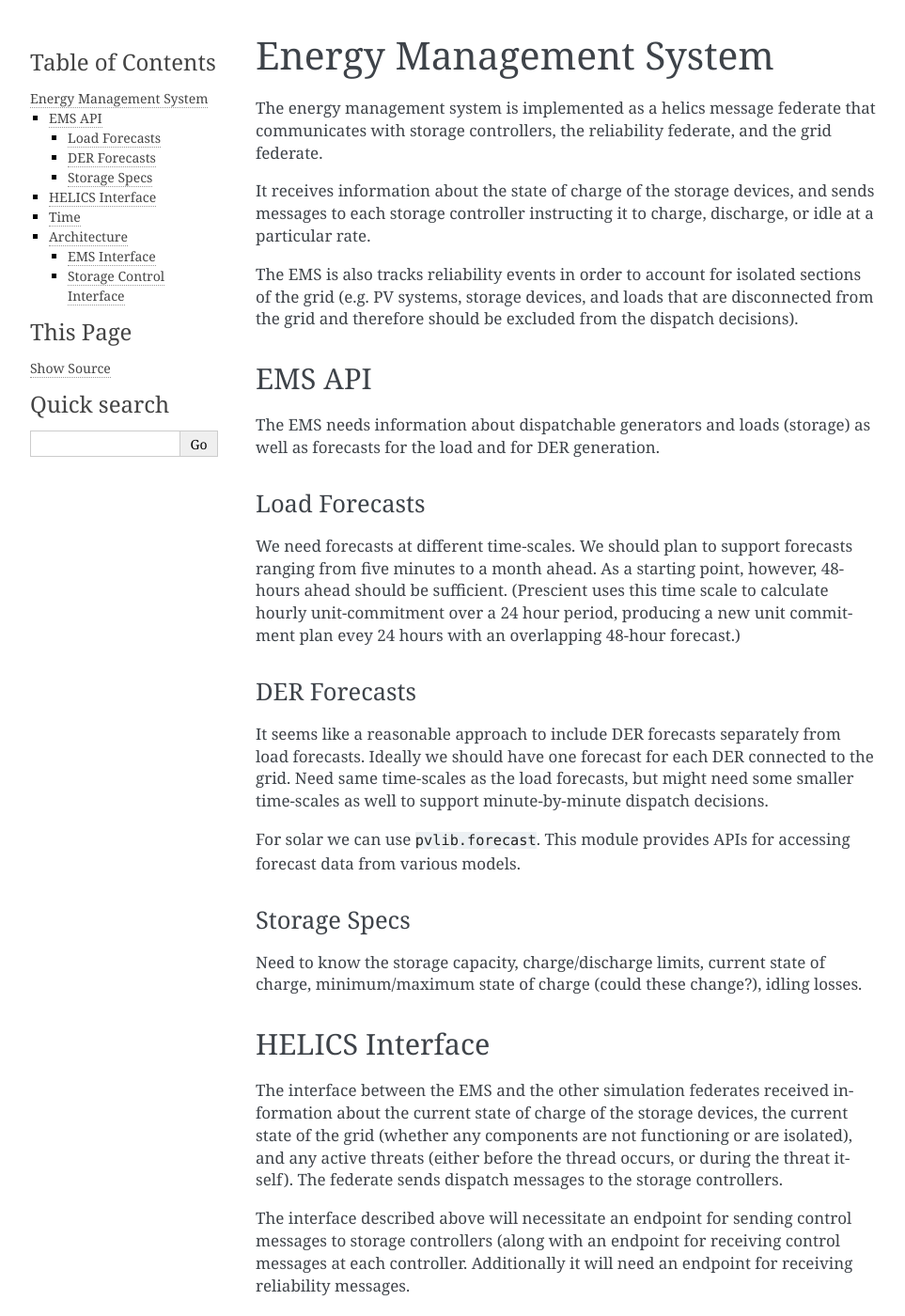
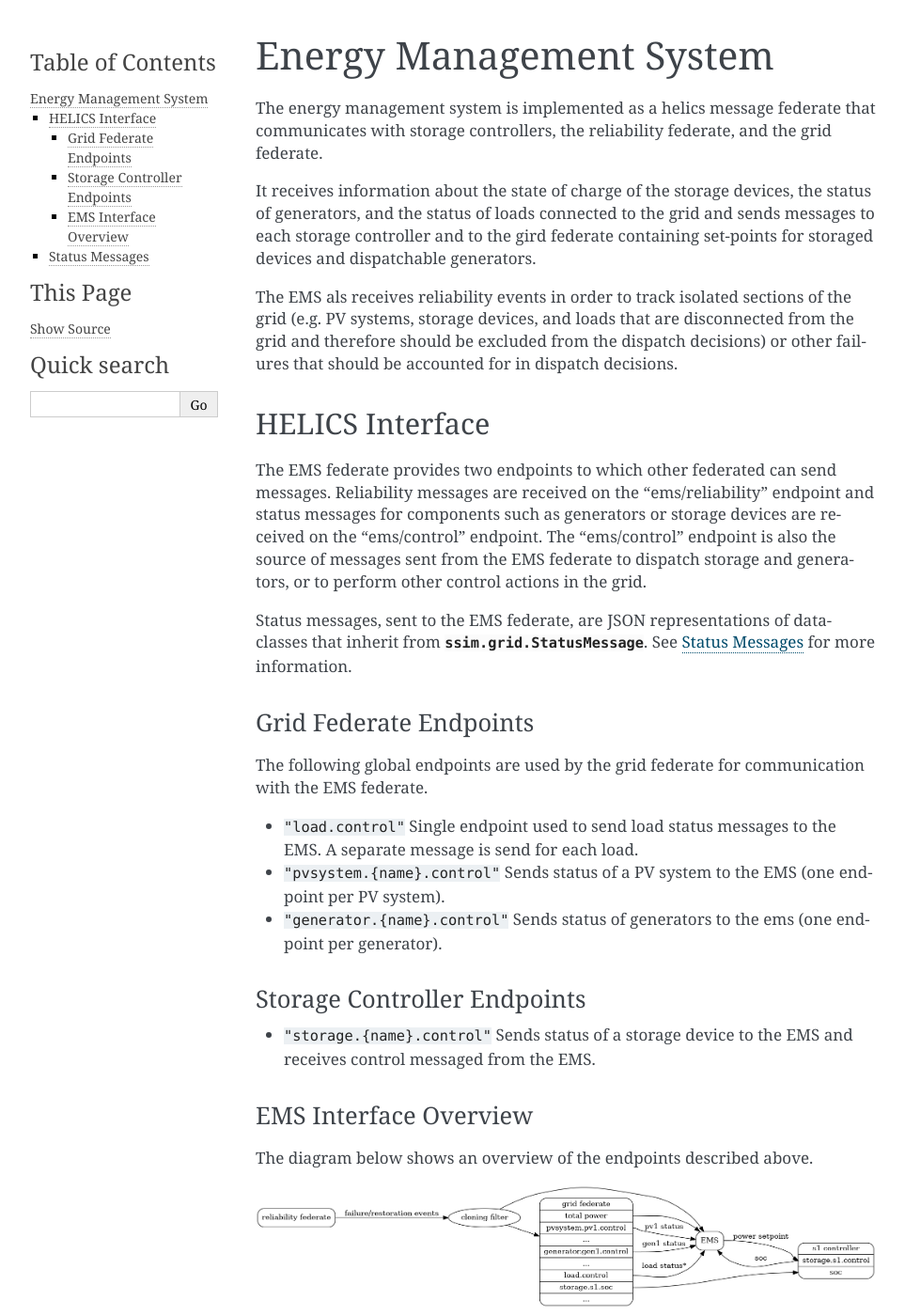
Before and after one commit to sandialabs/quest-ssim, a Sphinx documentation site: the page built from docs/ems.rst, in a window 1280 px wide and 1400 px high. Shown: the whole window at 94% size, without its empty margins (148-1111 px from the left). Built offline with Sphinx 7.4.7, drawn with Linux system fonts in a browser that asks for light colours; some of the changed text lies outside the part shown.

Commit message:
Update EMS federate documentation
Rewrite docs/ems.rst so it is up to date.

Add some docstrings to StatusMessage methods.

```diff
--- a/docs/ems.rst
+++ b/docs/ems.rst
@@ -6,75 +6,56 @@ The energy management system is implemented as a helics message federate
 that communicates with storage controllers, the reliability federate, and
 the grid federate.
 
-It receives information about the state of charge of the storage devices, and
-sends messages to each storage controller instructing it to charge, discharge,
-or idle at a particular rate.
+It receives information about the state of charge of the storage
+devices, the status of generators, and the status of loads connected
+to the grid and sends messages to each storage controller and to the
+gird federate containing set-points for storaged devices and
+dispatchable generators.
 
-The EMS is also tracks reliability events in order to account for isolated
-sections of the grid (e.g. PV systems, storage devices, and loads
-that are disconnected from the grid and therefore should be excluded from the
-dispatch decisions).
-
-EMS API
-=======
-
-The EMS needs information about dispatchable generators and loads (storage)
-as well as forecasts for the load and for DER generation.
-
-Load Forecasts
---------------
-
-We need forecasts at different time-scales. We should plan to support
-forecasts ranging from five minutes to a month ahead. As a starting point,
-however, 48-hours ahead should be sufficient. (Prescient uses this time scale
-to calculate hourly unit-commitment over a 24 hour period, producing a new
-unit commitment plan evey 24 hours with an overlapping 48-hour forecast.)
-
-DER Forecasts
--------------
-
-It seems like a reasonable approach to include DER forecasts separately from
-load forecasts. Ideally we should have one forecast for each DER connected
-to the grid. Need same time-scales as the load forecasts, but might need some
-smaller time-scales as well to support minute-by-minute dispatch decisions.
-
-For solar we can use ``pvlib.forecast``. This module provides APIs for
-accessing forecast data from various models.
-
-Storage Specs
--------------
-
-Need to know the storage capacity, charge/discharge limits, current state of
-charge, minimum/maximum state of charge (could these change?), idling losses.
+The EMS als receives reliability events in order to track isolated
+sections of the grid (e.g. PV systems, storage devices, and loads that
+are disconnected from the grid and therefore should be excluded from
+the dispatch decisions) or other failures that should be accounted for
+in dispatch decisions.
 
 HELICS Interface
 ================
 
-The interface between the EMS and the other simulation federates received
-information about the current state of charge of the storage devices, the
-current state of the grid (whether any components are not functioning or
-are isolated), and any active threats (either before the thread occurs, or
-during the threat itself). The federate sends dispatch messages to the storage
-controllers.
+The EMS federate provides two endpoints to which other federated can
+send messages. Reliability messages are received on the
+"ems/reliability" endpoint and status messages for components such as
+generators or storage devices are received on the "ems/control"
+endpoint. The "ems/control" endpoint is also the source of messages
+sent from the EMS federate to dispatch storage and generators, or to
+perform other control actions in the grid.
 
-.. We may want to do more than this in the future, but for now this is a
-   good starting point. Only control storage devices, and leave the rest
-   for future work. In addition to only implementing control over storage
-   devices, the handling of "threat" events described above is for planning
-   more than immediate implementation (since the "threat federate" does not
-   exist yet).
+Status messages, sent to the EMS federate, are JSON representations of
+dataclasses that inherit from :py:class:`ssim.grid.StatusMessage`. See
+:ref:`status_messages` for more information.
 
-The interface described above will necessitate an endpoint for sending
-control messages to storage controllers (along with an endpoint for receiving
-control messages at each controller. Additionally it will need an endpoint
-for receiving reliability messages.
+Grid Federate Endpoints
+-----------------------
 
-There are a couple options for the interface that receives the state of charge
-of the storage devices. The easiest approach is to just subscribe to the value
-published by the grid federate ("grid/storage.<name>.soc"), but that implies
-the the EMS is directly sensing the state of charge from the storage devices.
-A more realistic approach is to send the state of charge in a message from
-the controller federate for each device.
+The following global endpoints are used by the grid federate for
+communication with the EMS federate.
+
+- ``"load.control"`` Single endpoint used to send load status messages to
+  the EMS. A separate message is send for each load.
+- ``"pvsystem.{name}.control"`` Sends status of a PV system to the EMS
+  (one endpoint per PV system).
+- ``"generator.{name}.control"`` Sends status of generators to the ems
+  (one endpoint per generator).
+
+Storage Controller Endpoints
+----------------------------
+
+- ``"storage.{name}.control"`` Sends status of a storage device to the
+  EMS and receives control messaged from the EMS.
+
+EMS Interface Overview
+----------------------
+
+The diagram below shows an overview of the endpoints described above.
 
 .. digraph:: ems_helics
 
@@ -82,83 +63,48 @@ the controller federate for each device.
    node [style=rounded];
 
    ems [label="EMS"; shape=record; style=rounded];
-   s1 [label="<f0> s1 controller| <control> control endpoint| <soc> soc";
+   s1 [label="<f0> s1 controller| <control> storage.s1.control | <soc> soc";
        shape=record; style=rounded];
-   grid [label="grid federate | <load> total power | <s1_soc> storage.s1.soc | <other> ...";
+   grid [label="grid federate | <total_load> total power | <pv1> pvsystem.pv1.control | ... | <gen1> generator.gen1.control | ... | <load> load.control | <s1_soc> storage.s1.soc | <other> ...";
          shape=record];
    reliability [label="reliability federate"; shape=record];
    clone [label="cloning filter"; shape=ellipse];
 
-   ems -> s1:control [label="(dis)charging power"];
+   ems -> s1:control [label="power setpoint"];
    grid:s1_soc -> s1:soc;
-   grid:load -> ems;
+   grid:load -> ems [label="load status*"];
+   grid:pv1 -> ems [label="pv1 status"];
+   grid:gen1 -> ems [label="gen1 status"];
+   grid:total_load -> ems;
    s1:control -> ems [label="soc"];
    reliability -> clone [label="failure/restoration events"];
    clone -> {ems grid:other};
 
-Time
-====
+.. _status_messages:
 
-There are a few options for how the federate manages time. I believe it is not
-very realistic for it to operate at every time granted to the grid federate.
-There will be some fixed interval at which devices are dispatched which will
-vary depending on the dispatch model/tool that is being used (for example,
-Prescient uses 5-minutes for economic dispatch and 24-hours for unit
-commitment).
+Status Messages
+===============
 
-Architecture
-============
+The following dataclasses are used to represent status messages sent
+from other federates to the EMS.
 
-Following the pattern for the existing federates, we will have a
-:py:mod:`ssim.ems` module which implements the EMS itself, and a
-:py:mod:`ssim.federates.ems` module which implements the HELICS federate
-interface for the EMS. This forces us to maintain a clear separation between
-the communication and the model, making it easier to modify or replace the
-model in the future.
+.. autoclass:: ssim.grid.StorageStatus
+   :members:
+   :undoc-members:
 
-To get the basic functionality in place we need to add the HELICS interfaces
-shown in the diagram above, in particular the "control" endpoint in the storage
-controller.
+.. autoclass:: ssim.grid.PVStatus
+   :members:
+   :undoc-members:
 
-EMS Interface
--------------
+.. autoclass:: ssim.grid.GeneratorStatus
+   :members:
+   :undoc-members:
 
-While we may want to include multiple EMS managing different sets of storage
-devices, to start with the easiest approach is to use a global endpoint for
-all communication coming to the EMS federate. The global endpoint will just be
-called "ems".
+.. autoclass:: ssim.grid.LoadStatus
+   :members:
+   :undoc-members:
 
-Storage Control Interface
--------------------------
+Each status message class inherits from
 
-We should not require that every storage device be controlled by the EMS. This
-means we should add a flag, or some other indicator the the grid configuration
-to indicate that the device is dispatchable. The fastest path to something that
-works here would be to just add another controller (i.e. "ems") which
-implements this type of external control.
-
-.. note:: This may not be quite right. Even devices which are not dispatchable
-          may provide information about their current state of charge and their
-          current power output to the EMS. In general, it is probably a
-          reasonable approach to include the interface to the EMS for every
-          storage controller, and let the controller determine what it should
-          share.
-
-The "ems" controller implies a substantial departure from the existing pattern
-used in :py:mod:`ssim.federates.storage`. This module, and the controllers it
-contains are built around the interface between the storage controller and the
-grid federate.
-
-To simplify the configuration of the storage controller federates, when each
-federate is initialized it should create a "control" endpoint. At each time
-grant the control endpoint should send a message from the "control" endpoint
-to "ems"
-
-.. note:: Does publishing the soc to the EMS imply the need for some kind of
-          Fixed minimum update interval? For now I'm going to leave this alone,
-          but I think it is worth revisiting as it could have a substantial
-          impact on the performance of an EMS that accounts for state of charge
-          in its dispatch and unit commitment decisions.
-
-.. We should also plan for potentially multiple EMS controlling different sets
-   of devices on the grid, for example multiple microgrids on the same feeder.
+.. autoclass:: ssim.grid.StatusMessage
+   :members:
```
Also changed, not shown: 1 other file.
